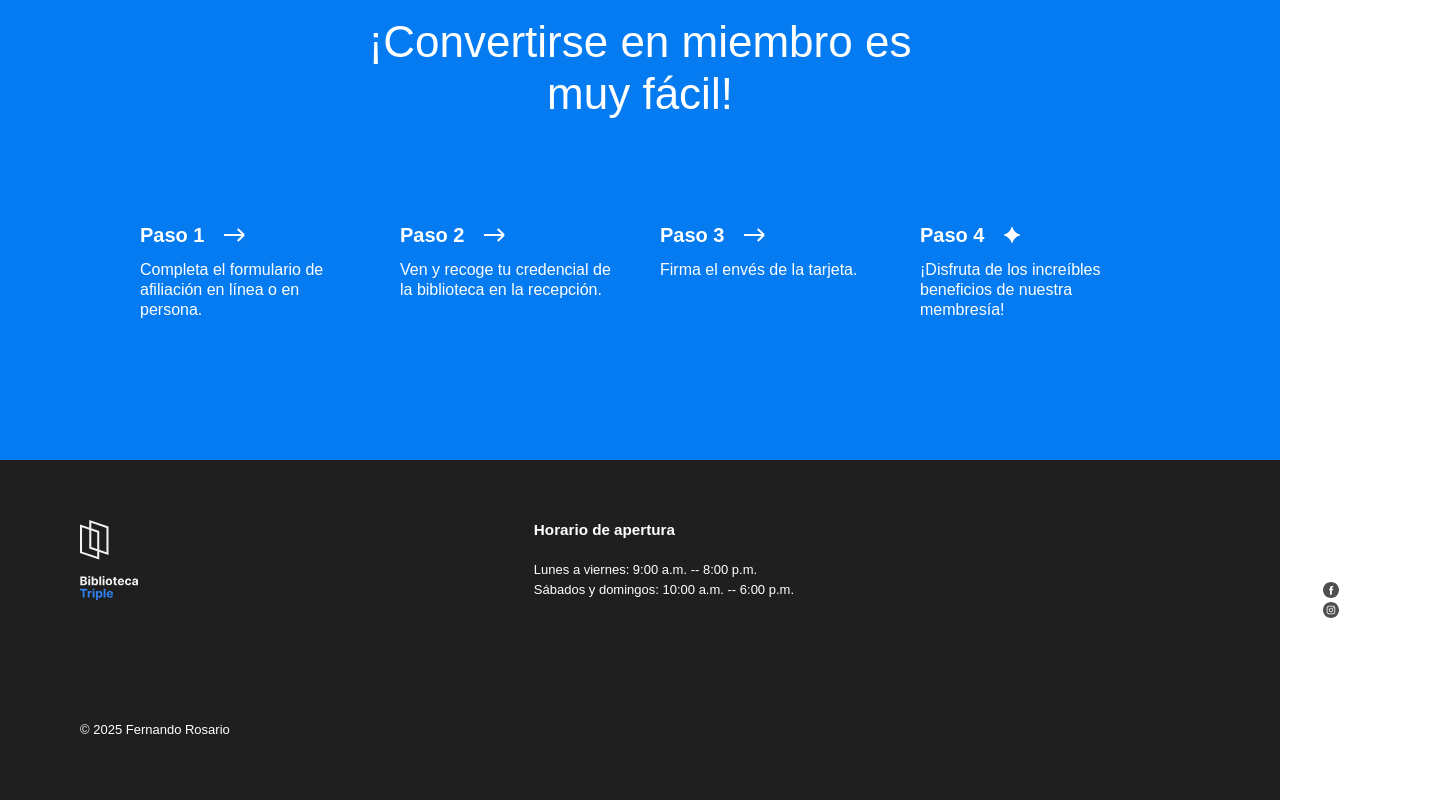
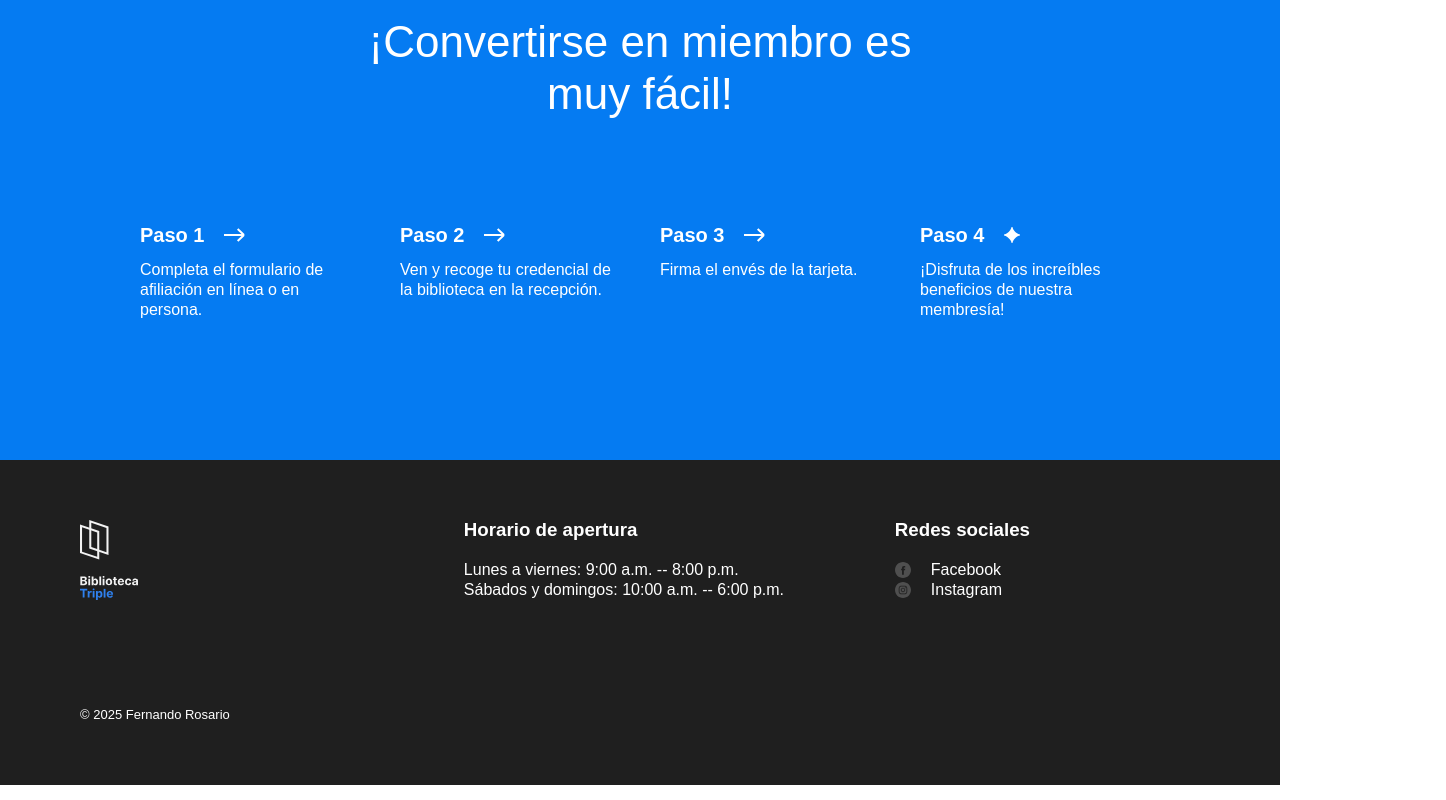
Before and after one commit to Falatthar/proyecto3, a plain HTML site: page index.html in a window 1280 px wide. Shown: the part 3042-3842 px from the top of the page, 1446 px wide, since content can reach past the window. Drawn offline with Linux system fonts and the light colour scheme.

Commit message:
Nueva actualizacion de mi proyecto

```diff
--- a/styles/style.css
+++ b/styles/style.css
@@ -353,14 +353,14 @@
   justify-content: space-between;
 }
 .footer__column_content_hours {
-  font-size: small;
   position: absolute;
-  right: 470px;
+  right: 480px;
   margin-left: auto;
 }
 
 .footer__column_content_social {
-  margin-left: 1185px;
+  right: 250px;
+  position: absolute;
 }
 
 .footer__logo {
```
